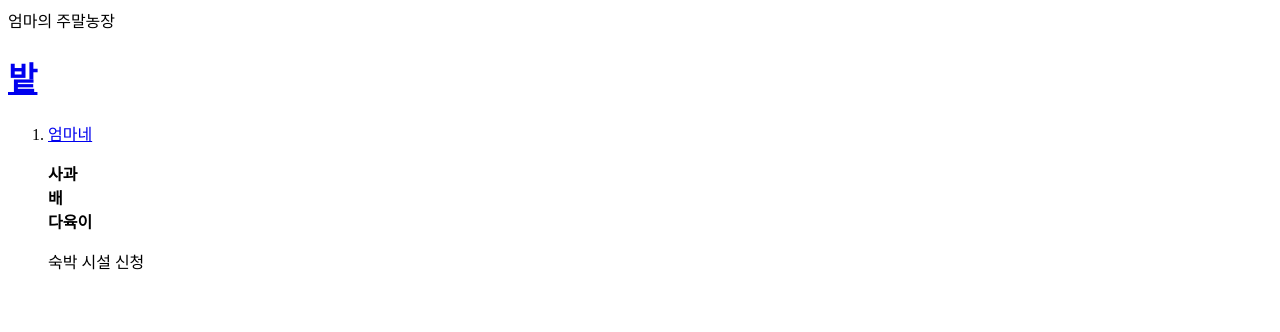
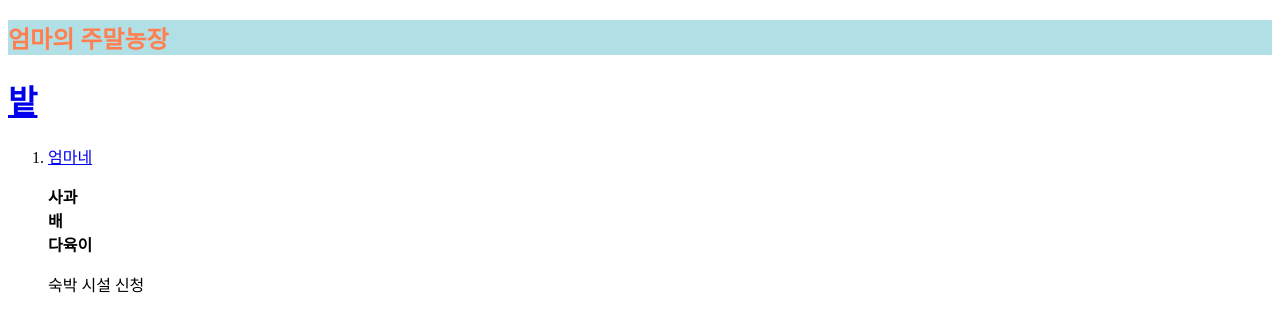
Before and after one commit to ercb312/WEBn-first_website, a plain HTML site: page 3.html in a window 1280 px wide. Drawn offline with Linux system fonts and the light colour scheme.

Commit message:
css intro

```diff
--- a/3.html
+++ b/3.html
@@ -14,7 +14,7 @@
     <title>소개합니다</title>
     <meta charset="utf-8">
 </head>
-엄마의 주말농장
+<h2 style="background-color:powderblue;color:coral">엄마의 주말농장</h2>
 <body>
     <h1><a href="index.html">밭</a></h1>
     <ol>
```
